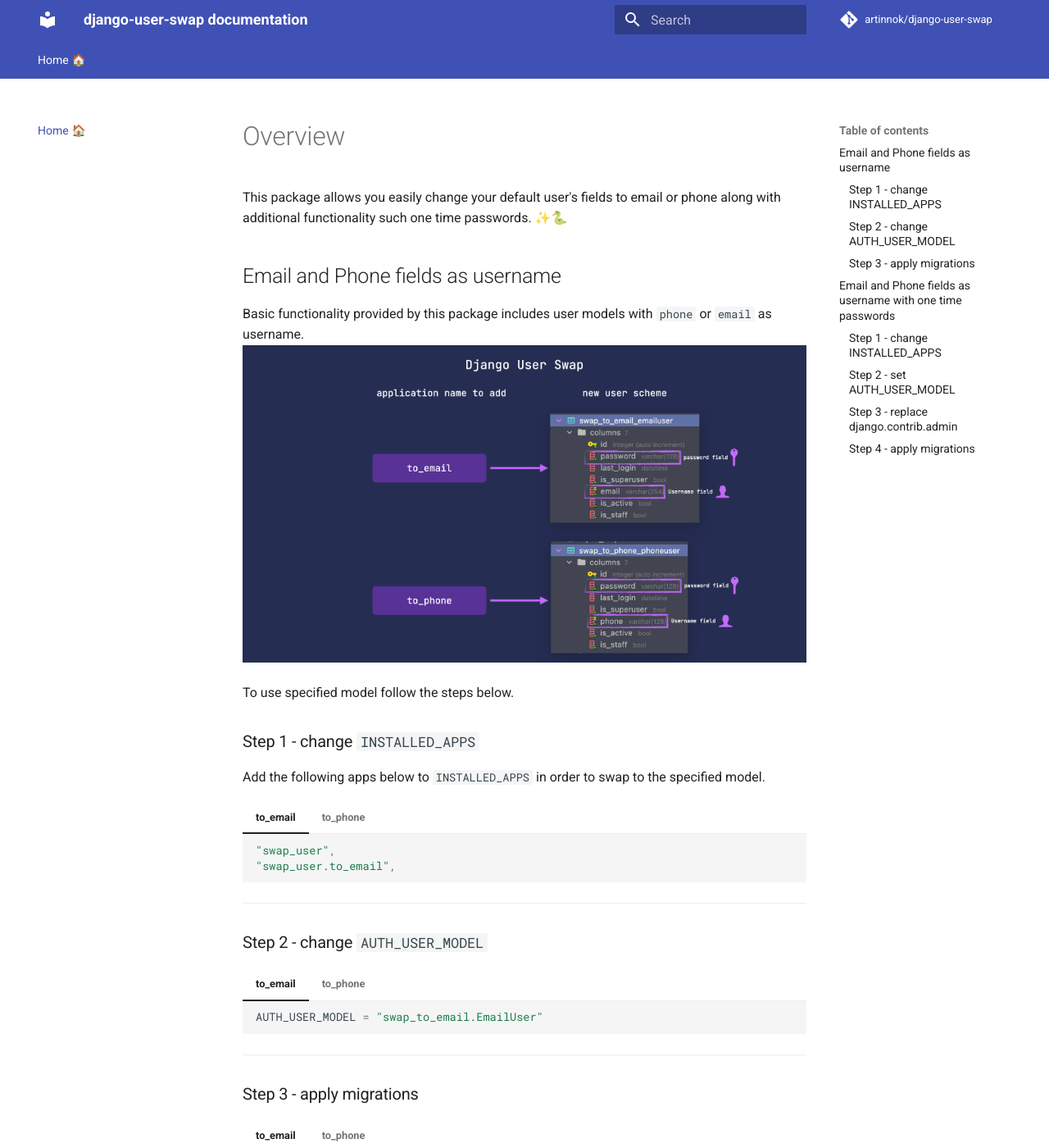
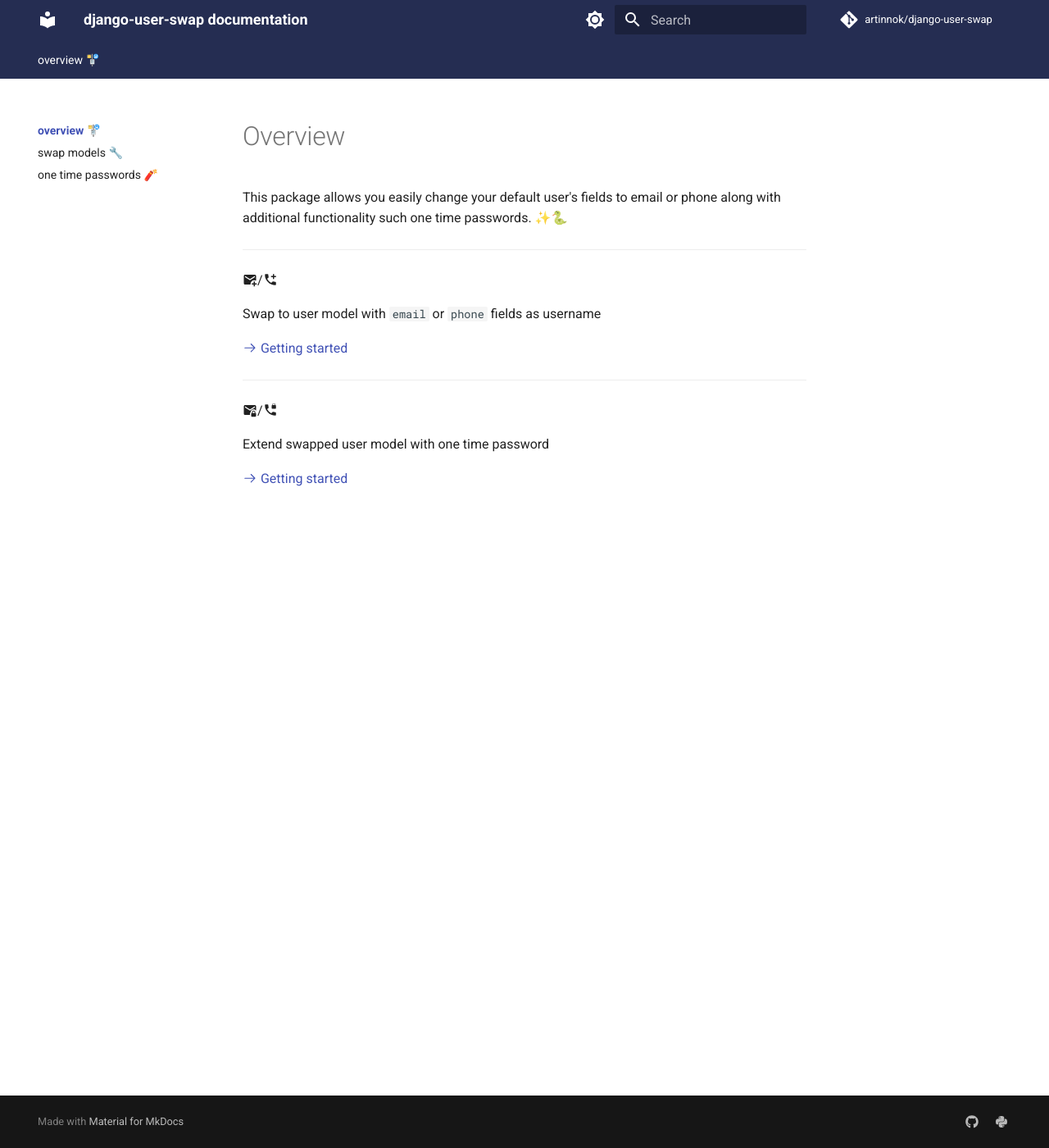
Before and after one commit to skonik/django-swap-user-docs, an MkDocs documentation site: the page built from docs/index.md, in a window 1280 px wide and 1400 px high. Shown: the whole window at 82% size. Built offline with MkDocs 1.6.1 and Material for MkDocs 9.7.7, drawn with Linux system fonts in a browser that asks for light colours; comment, search, counter and statistics services are not loaded; some of the changed text lies outside the part shown.

Commit message:
Reorganise docs

````diff
--- a/docs/index.md
+++ b/docs/index.md
@@ -2,132 +2,17 @@
 This package  allows you easily change your default user's fields to email or phone along with additional functionality such one time passwords.
 ✨🐍
 
-## Email and Phone fields as username
-Basic functionality provided by this package includes user models with `phone` or `email` as username.
-![Email and Phone](./media/images/django_user_swap_01.jpeg)
 
-To use specified model follow the steps below.
-### Step 1 - change `INSTALLED_APPS`
-Add the following apps below to `INSTALLED_APPS` in order to swap to the specified model.
+***
+:material-email-plus:/:material-phone-plus:
 
-=== "to_email"
+Swap to user model with `email` or `phone` fields as username
 
-    ``` python
-    "swap_user",
-    "swap_user.to_email",
-    ```
+[:octicons-arrow-right-24: Getting started ](/swap_models)
 
-=== "to_phone"
+***
+:material-email-lock:/:material-phone-lock:
 
-    ``` python
-    "swap_user",
-    "swap_user.to_phone",
-    ```
+Extend swapped user model with one time password
 
----
-
-### Step 2 - change `AUTH_USER_MODEL`
-=== "to_email"
-
-    ``` python
-    AUTH_USER_MODEL = "swap_to_email.EmailUser"
-    ```
-
-=== "to_phone"
-
-    ``` python
-    AUTH_USER_MODEL = "swap_to_phone.PhoneUser"
-    ```
-
----
-
-### Step 3 - apply migrations
-=== "to_email"
-
-    ``` sh
-    python manage.py migrate swap_to_email
-    ```
-
-=== "to_phone"
-
-    ``` sh
-    python manage.py migrate swap_to_phone
-    ```
-
----
-
-
-
-## Email and Phone fields as username with one time passwords
-One time password(OTP) functionality allows you not to store passwords in your databases.
-It lets to generate passwords valid for a certain amount of time and usable only once.
-
-![Email and Phone OTP](./media/images/django_user_swap_02.jpeg)
-
-To use specified model with OTP functionality follow the steps below.
-### Step 1 - change `INSTALLED_APPS`
-Add the following apps below to `INSTALLED_APPS` in order to swap to the specified OTP model.
-
-=== "to_email_otp"
-
-    ``` python
-    "swap_user",
-    "swap_user.to_email_otp",
-    ```
-
-=== "to_phone_otp"
-
-    ``` python
-    "swap_user",
-    "swap_user.to_phone_otp",
-    ```
-
----
-
-### Step 2 - set `AUTH_USER_MODEL`
-=== "to_email_otp"
-
-    ``` python
-    AUTH_USER_MODEL = "swap_to_email_otp.EmailOTPUser"
-    ```
-
-=== "to_phone_otp"
-
-    ``` python
-    AUTH_USER_MODEL = "swap_to_phone_otp.PhoneOTPUser"
-    ```
-
----
-
-### Step 3 - replace `django.contrib.admin`
-In order to render django admin pages properly with one time password login enabled you should replace `django.contrib.admin` in
-your `INSTALLED_APPS` to the one below:
-
-=== "to_email_otp"
-
-    ``` python
-    AUTH_USER_MODEL = "swap_user.to_email_otp.apps.SiteConfig"
-    ```
-
-=== "to_phone_otp"
-
-    ``` python
-    AUTH_USER_MODEL = "swap_user.to_phone_otp.apps.SiteConfig"
-    ```
-
----
-
-### Step 4 - apply migrations
-=== "to_email"
-
-    ``` sh
-    python manage.py migrate swap_to_email
-    ```
-
-=== "to_phone"
-
-    ``` sh
-    python manage.py migrate swap_to_phone
-    ```
-
----
+[:octicons-arrow-right-24: Getting started ](/otp_models)
--- /dev/null
+++ b/docs/stylesheets/extra.css
@@ -0,0 +1,5 @@
+[data-md-color-scheme="youtube"] {
+  --md-primary-fg-color:        #252D52;
+  --md-primary-fg-color--light: #ECB7B7;
+  --md-primary-fg-color--dark:  #90030C;
+}
--- /dev/null
+++ b/docs/swap_models.md
@@ -0,0 +1,53 @@
+Basic functionality provided by this package includes user models with `phone` or `email` as username.
+![Email and Phone](./media/images/django_user_swap_01.jpeg)
+
+
+To use specified model follow the steps below.
+### Step 1 - change `INSTALLED_APPS`
+Add the following apps below to `INSTALLED_APPS` in order to swap to the specified model.
+
+=== ":material-email-plus: to_email"
+
+    ``` python
+    "swap_user",
+    "swap_user.to_email",
+    ```
+
+=== ":material-phone-plus: to_phone"
+
+    ``` python
+    "swap_user",
+    "swap_user.to_phone",
+    ```
+
+---
+
+### Step 2 - change `AUTH_USER_MODEL`
+=== ":material-email-plus: to_email"
+
+    ``` python
+    AUTH_USER_MODEL = "swap_to_email.EmailUser"
+    ```
+
+=== ":material-phone-plus: to_phone"
+
+    ``` python
+    AUTH_USER_MODEL = "swap_to_phone.PhoneUser"
+    ```
+
+---
+
+### Step 3 - apply migrations
+=== ":material-email-plus: to_email"
+
+    ``` sh
+    python manage.py migrate swap_to_email
+    ```
+
+=== ":material-phone-plus: to_phone"
+
+    ``` sh
+    python manage.py migrate swap_to_phone
+    ```
+
+---
--- a/mkdocs.yml
+++ b/mkdocs.yml
@@ -1,7 +1,10 @@
 site_name: django-user-swap documentation
 
 nav:
-    - Home 🏠: index.md
+    - overview 🚏:
+        - overview 🚏: index.md
+        - swap models 🔧: swap_models.md
+        - one time passwords 🧨: otp_models.md
 
 
 repo_name: artinnok/django-user-swap
@@ -10,6 +13,21 @@ repo_url: https://github.com/artinnok/django-user-swap
 theme:
   name: material
   language: en
+    # Palette toggle for light mode
+  palette:
+
+    - media: "(prefers-color-scheme: light)"
+      scheme: youtube
+      toggle:
+        icon: material/brightness-7
+        name: Switch to dark mode
+    # Palette toggle for dark mode
+    - media: "(prefers-color-scheme: dark)"
+      scheme: slate
+      toggle:
+        icon: material/brightness-4
+        name: Switch to system preference
+        primary: deep orange
   features:
     - content.code.annotate
     # - content.tabs.link
@@ -37,6 +55,7 @@ markdown_extensions:
   - def_list
   - footnotes
   - meta
+  - attr_list
   - md_in_html
   - toc:
       permalink: true
@@ -77,3 +96,9 @@ extra:
       link: https://github.com/artinnok/django-user-swap
     - icon: fontawesome/brands/python
       link: https://pypi.org/project/django-swap-user/
+
+
+extra_css:
+  - stylesheets/extra.css
+
+edit_uri: ""
````
Also changed, not shown: docs/otp_models.md (added, +72 -0 lines).
